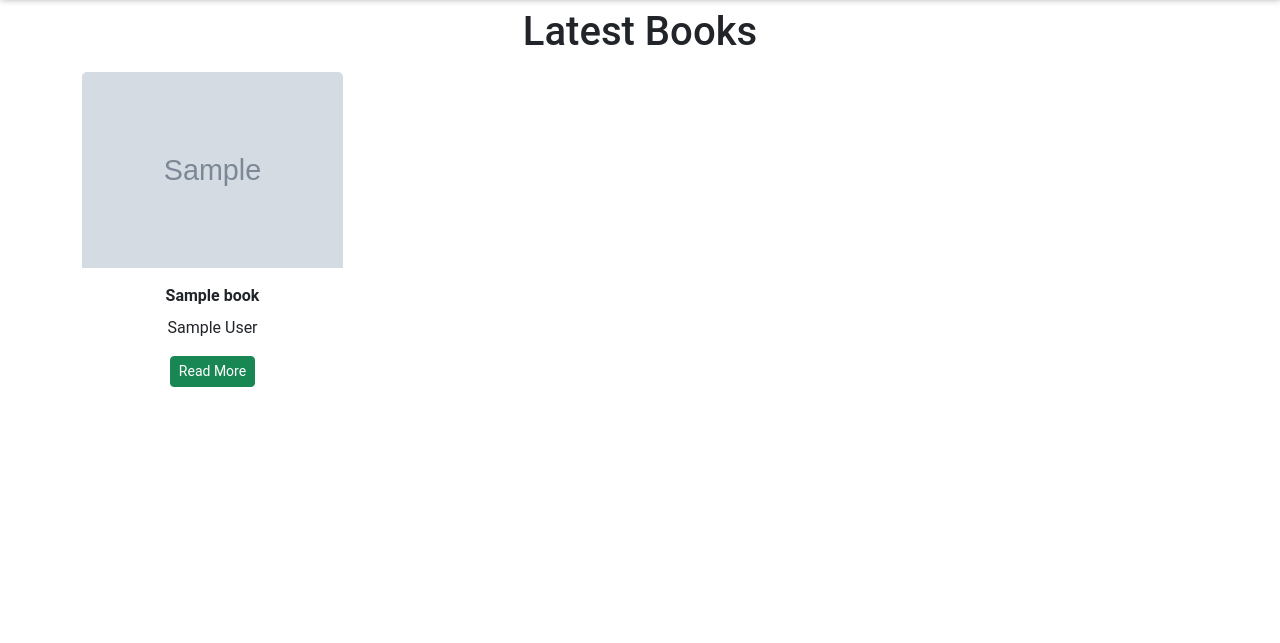
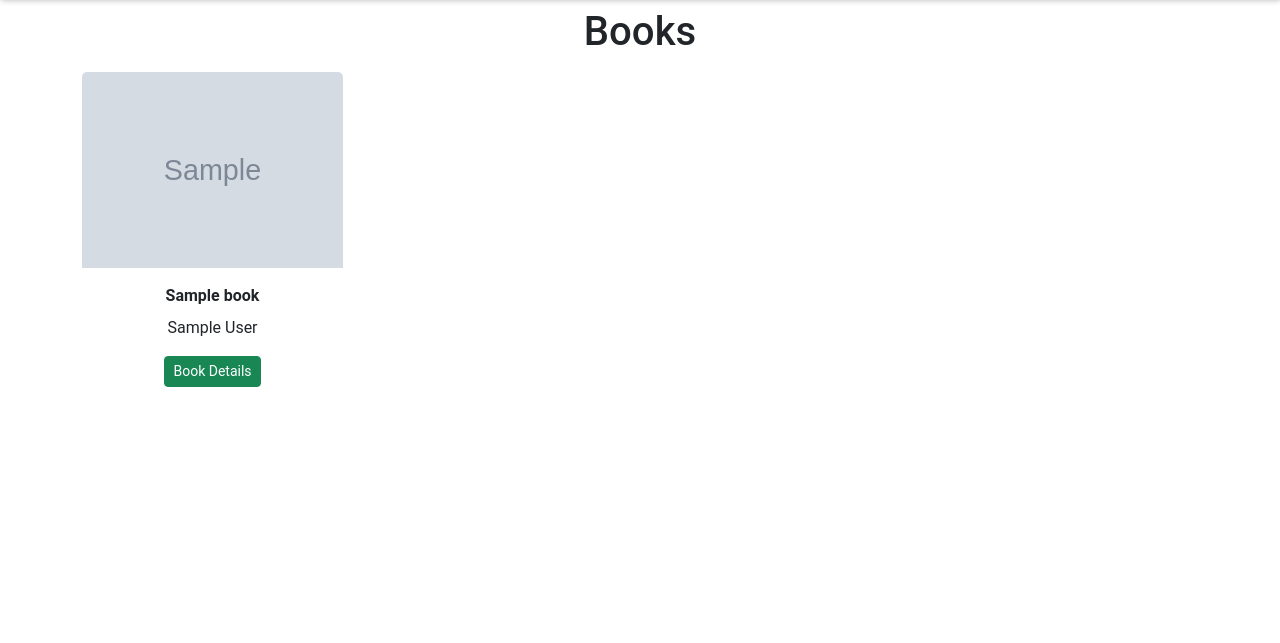
Before and after one commit to hubkinza/django-fullstack-project, a Django app: page /books/books/ in a window 1280 px wide. Shown: the part 66-709 px from the top of the page. Run offline with Django 4.2, Linux system fonts and the light colour scheme; a user stored in the database is signed in; tables that the repository leaves empty hold one stand-in row (values such as "Sample post"); grey boxes marked "Sample" are stand-in pictures; some libraries are stand-ins or nearby versions.

Commit message:
Add new class for vook details, Add it in urls. Update header to lauch book page

```diff
--- a/books/templates/books/books.html
+++ b/books/templates/books/books.html
@@ -1,22 +1,22 @@
 {% extends 'base.html' %}
 {% load static %}
 {% block content %}
-<h1 class="text-center p-2">Latest Books</h1>
+<h1 class="text-center p-2">Books</h1>
 
-<div class="container">
+<div class="container text-center">
   <div class="row">
 
     {% for book in books %}
       <div class="col-6 col-lg-4 col-xl-3">
         <div class="card text-center product border-0 rounded-0 ">
-          <a class="books" href="{% url 'bookinfo' book.id %}" aria-label="Click to view {{books.title}}">
+          <a class="books" href="{% url 'book_detail' book.id %}" aria-label="Click to view {{books.title}}">
             <img src="{{book.image.url}}" class="card-img-top img-fluid" alt="{{book.image_alt}}">
           </a>
 
           <div class="card-body">
             <p class="card-title"><strong>{{book.title|truncatechars:20}}</strong></p>
             <p class="card-text">{{book.author}}</p>
-            <a href="{% url 'bookinfo' book.id %}" class="btn btn-sm btn-success">Read More</a>
+            <a href="{% url 'book_detail' book.id %}" class="btn btn-sm btn-success">Book Details</a>
           </div>
 
         </div>
--- a/books/urls.py
+++ b/books/urls.py
@@ -8,4 +8,5 @@ urlpatterns = [
 
     path("AddBook/", views.AddBook, name="AddBook"),
     path("books/", views.Books.as_view(), name="books"),
+     path("<slug:pk>/", views.BookDetail.as_view(), name="book_detail"),
 ]
--- a/books/views.py
+++ b/books/views.py
@@ -1,5 +1,3 @@
-
-
 from django.contrib.auth.decorators import login_required
 from django.contrib.auth.mixins import LoginRequiredMixin
 from django.contrib.auth.mixins import UserPassesTestMixin, LoginRequiredMixin
@@ -41,3 +39,22 @@ class Books(LoginRequiredMixin, ListView):
     queryset = Book.objects.all()
     template_name = "books/books.html"
     context_object_name = 'books'
+
+    def get_queryset(self, **kwargs):
+        query = self.request.GET.get('q')
+        if query:
+            books = self.model.objects.filter(
+                Q(title__icontains=query) |
+                Q(author__icontains=query) |
+                Q(genre__icontains=query) |
+                Q(language__icontains=query)
+            )
+        else:
+            books = self.model.objects.all()
+        return books
+
+
+class BookDetail(DetailView):
+    model = Book
+    template_name = "books/book_detail.html"
+    context_object_name = 'book'
--- a/templates/includes/header.html
+++ b/templates/includes/header.html
@@ -21,7 +21,7 @@
           </li>
           <li class="nav-item">
             <a class="nav-link {% if url_name == 'books' %}active{% endif %}" aria-current="page"
-              href="#">BOOKS</a>
+              href="{% url 'books' %}">BOOKS</a>
           </li>
           <li>
 
```
Also changed, not shown: 2 other files.
